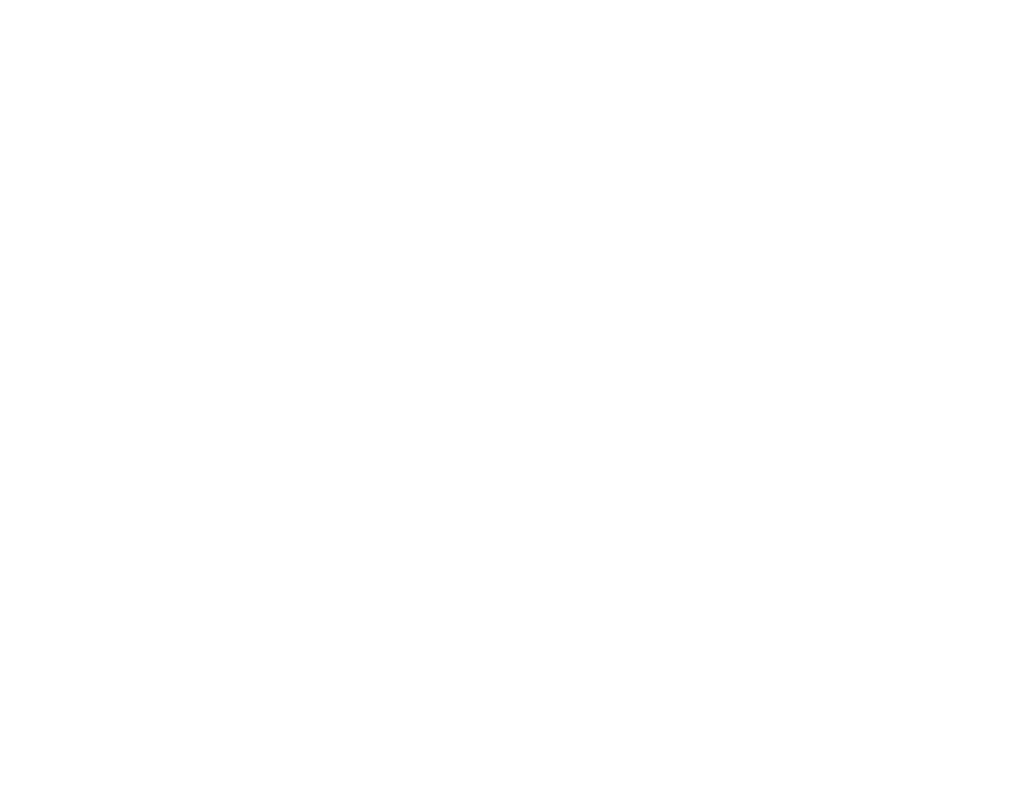
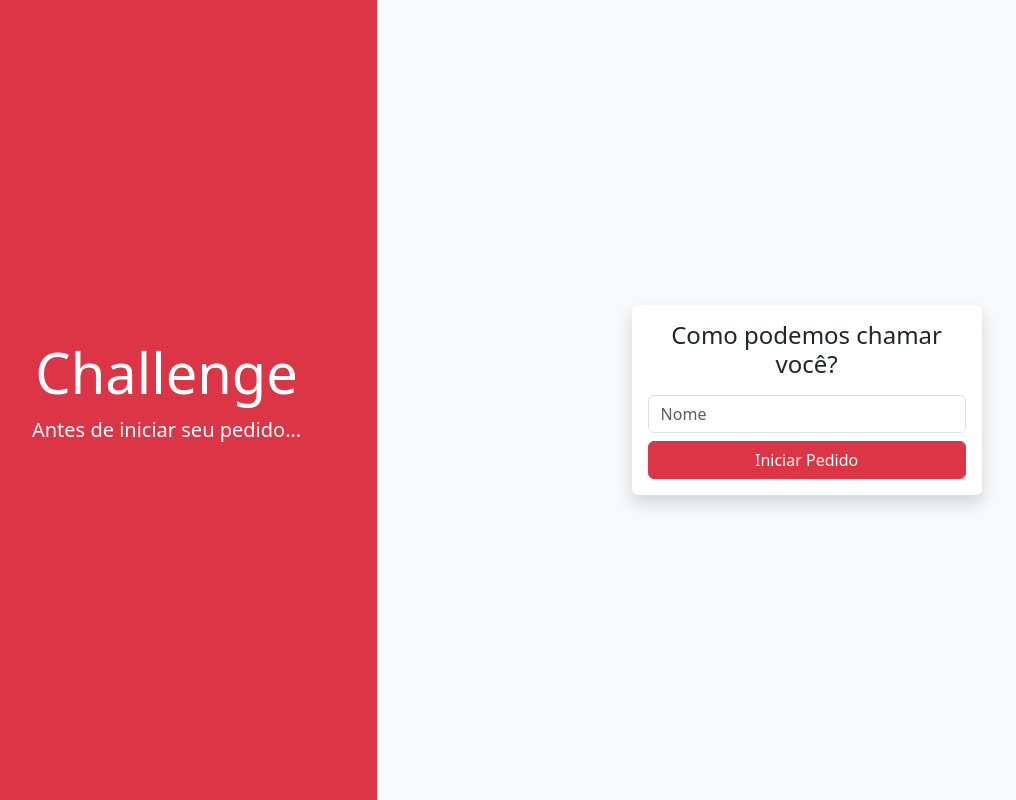
Before and after one commit to leynerbueno/tech-challenge-front, a React (Vite) app: page /create-new-anonymous-customer in a window 1280 px wide. Before the commit this address had no page. Shown: the whole page, without its empty margins (44-1060 px from the left). Built offline with nearby package versions, Linux system fonts and the light colour scheme.

Commit message:
UPDATE: Adicionando lógica para login anonimo

```diff
--- a/src/main.jsx
+++ b/src/main.jsx
@@ -7,6 +7,7 @@
 import ProductDashboard from './pages/Products/ProductsDashboard.jsx';
 import LoginCustomer from './pages/Customer/Login/LoginCustomer.jsx';
 import CreateCustomer from './pages/Customer/CreateCustomer/CreateCustomer.jsx';
+import CreateAnonymousCustomer from './pages/Customer/CreateCustomer/CreateAnonymousCustomer.jsx';
 import CreateOrder from './pages/Order/CreateOrder/CreateOrder.jsx';
 
 
@@ -20,6 +21,7 @@
       <Route path="/products" element={<ProductDashboard />} />
       <Route path="/login-customer" element={<LoginCustomer />} />
       <Route path="/create-new-customer" element={<CreateCustomer />} />
+      <Route path="/create-new-anonymous-customer" element={<CreateAnonymousCustomer />} />
       <Route path="/create-order" element={<CreateOrder />} />
     </Routes>
   </BrowserRouter>
--- /dev/null
+++ b/src/pages/Customer/CreateCustomer/CreateAnonymousCustomer.jsx
@@ -0,0 +1,69 @@
+import { useState } from "react";
+import { useNavigate } from "react-router-dom";
+import axios from "axios";
+
+function CreateAnonymousCustomer() {
+    const [id, setId] = useState("");
+    const [name, setName] = useState("");
+    const [error, setError] = useState(null);
+    const [success, setSuccess] = useState(null);
+    const navigate = useNavigate();
+
+    const handleSubmit = async (e) => {
+        e.preventDefault();
+        setError(null);
+        setSuccess(null);
+
+        try {
+            const res = await axios.post("http://localhost:8080/api/customer", {
+                name,
+                anonymous: true
+            });
+
+            const customer = res.data;
+            setId(customer.id);
+            setName(customer.name);
+
+            localStorage.setItem("customer", JSON.stringify(customer));
+
+            setSuccess("Cliente cadastrado com sucesso!");
+
+            navigate("/create-order")
+
+        } catch (err) {
+            setError("Erro ao cadastrar cliente. " + err.message);
+        }
+    };
+
+    return (
+        <div className="d-flex vh-100 bg-light">
+            <div className="d-none d-md-flex flex-column justify-content-center align-items-center bg-danger text-white w-50">
+                <h1 className="display-4">Challenge</h1>
+                <p className="lead text-center px-5">Antes de iniciar seu pedido...</p>
+            </div>
+
+            <div className="d-flex flex-column justify-content-center align-items-center w-100 w-md-50 px-4">
+                <form onSubmit={handleSubmit} className="bg-white p-3 rounded shadow" style={{ maxWidth: 350, width: "100%" }}>
+                    <h4 className="mb-3 text-center">Como podemos chamar você?</h4>
+
+                    <input
+                        type="text"
+                        className="form-control mb-2"
+                        placeholder="Nome"
+                        value={name}
+                        onChange={(e) => setName(e.target.value)}
+                        required
+                    />
+                    {error && <div className="alert alert-danger">{error}</div>}
+                    {success && <div className="alert alert-success">{success}</div>}
+
+                    <button type="submit" className="btn btn-danger w-100">
+                        Iniciar Pedido
+                    </button>
+                </form>
+            </div>
+        </div>
+    );
+}
+
+export default CreateAnonymousCustomer;
--- a/src/pages/Customer/Login/LoginCustomer.jsx
+++ b/src/pages/Customer/Login/LoginCustomer.jsx
@@ -17,7 +17,7 @@
         setError(null);
 
         try {
-            const cleanCPF = validateCPF(cpf); // valida e retorna o cpf limpo
+            const cleanCPF = validateCPF(cpf);
             setCpf(cleanCPF);
             const res = await axios.get(`http://localhost:8080/api/customer/cpf/${cleanCPF}`);
 
@@ -37,7 +37,7 @@
     };
 
     const handleGuest = () => {
-        navigate("/dashboard");
+        navigate("/create-new-anonymous-customer");
     };
 
     const handleInsert = () => {
```
